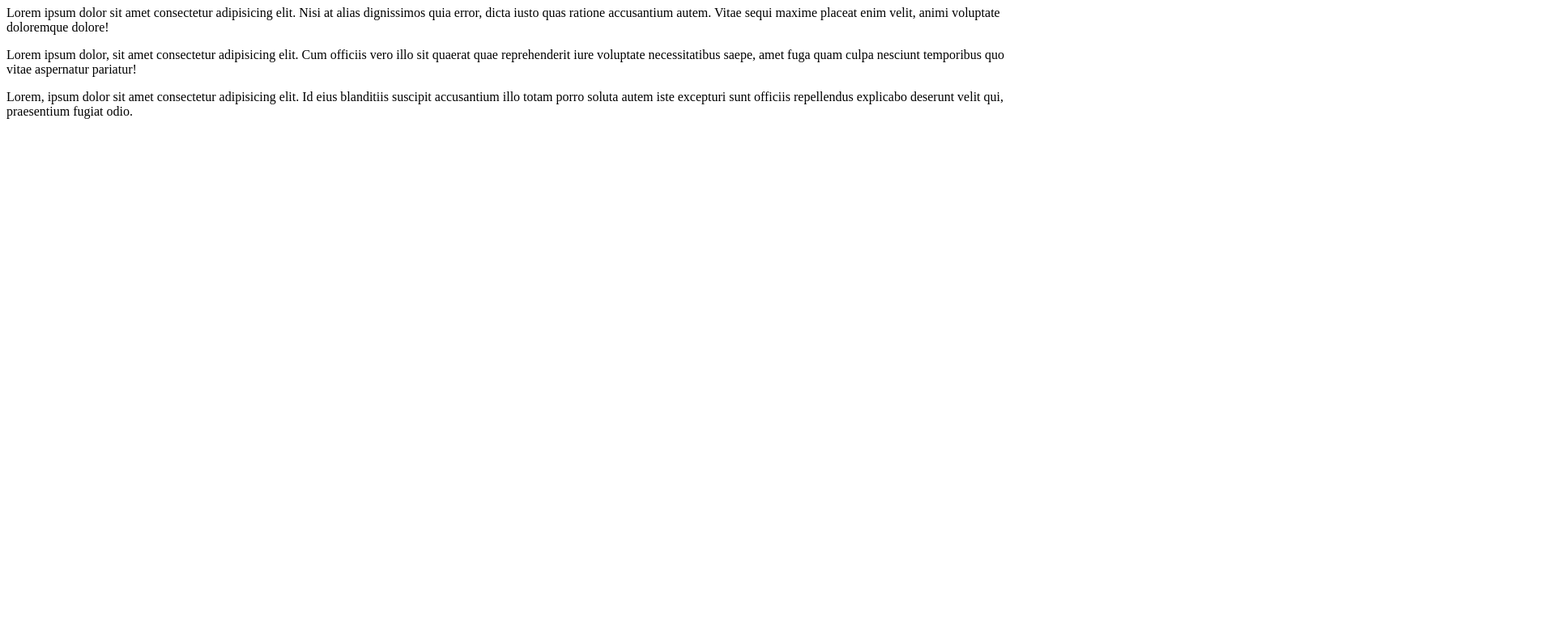
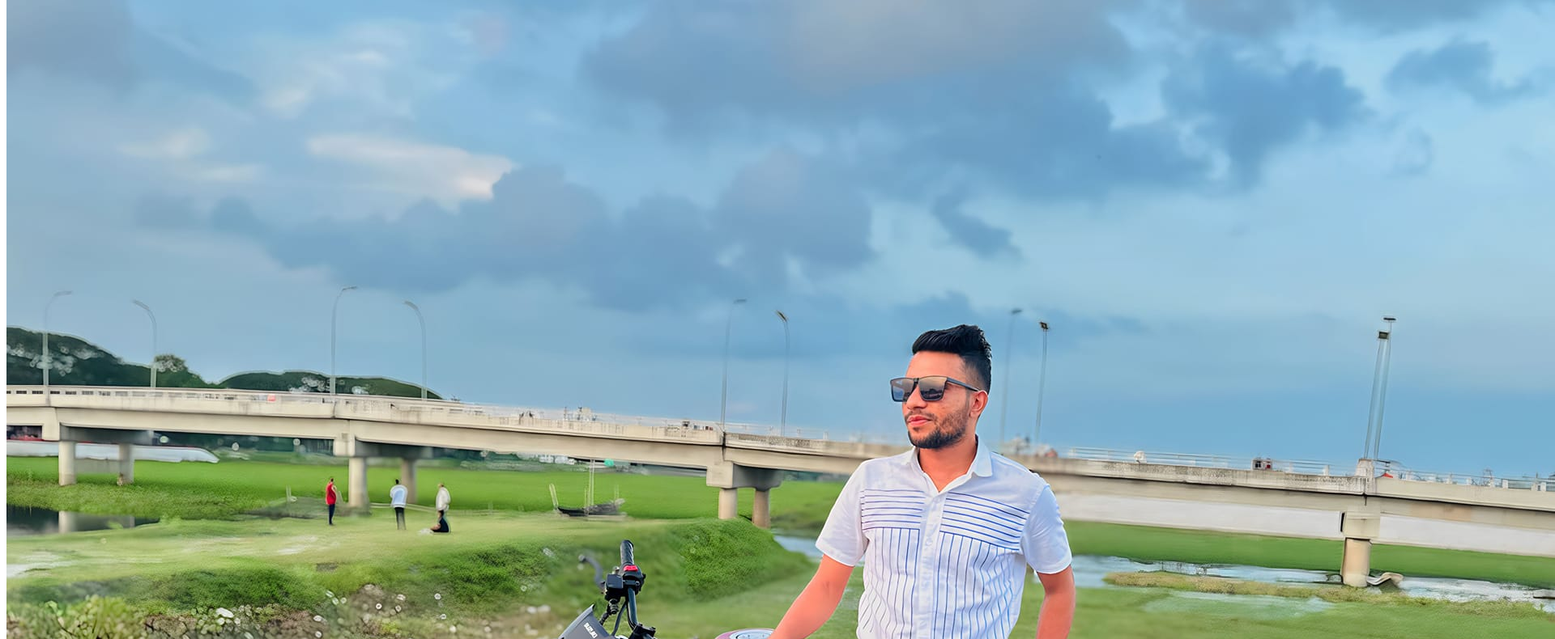
Before and after one commit to shamimsultan2/fourth-report, a plain HTML site: page index.html in a window 1280 px wide. Shown: the part 73-863 px from the top of the page at 81% size, 1920 px wide, since content can reach past the window. Before the commit the page ends 800 px from the top, so only its background shows below. Drawn offline with Linux system fonts and the light colour scheme.

Commit message:
image added

```diff
--- a/index.html
+++ b/index.html
@@ -6,6 +6,7 @@
     <title>shamim</title>
 </head>
 <body>
+    <img src="shamim2.jpg" alt="">
     <h1>this is shamim</h1>
     <p>Lorem ipsum dolor sit amet consectetur adipisicing elit. Nisi at alias dignissimos quia error, dicta iusto quas ratione accusantium autem. Vitae sequi maxime placeat enim velit, animi voluptate doloremque dolore!</p>
     <p>Lorem ipsum dolor, sit amet consectetur adipisicing elit. Cum officiis vero illo sit quaerat quae reprehenderit iure voluptate necessitatibus saepe, amet fuga quam culpa nesciunt temporibus quo vitae aspernatur pariatur!</p>
```
Also changed, not shown: shamim2.jpg (added).
